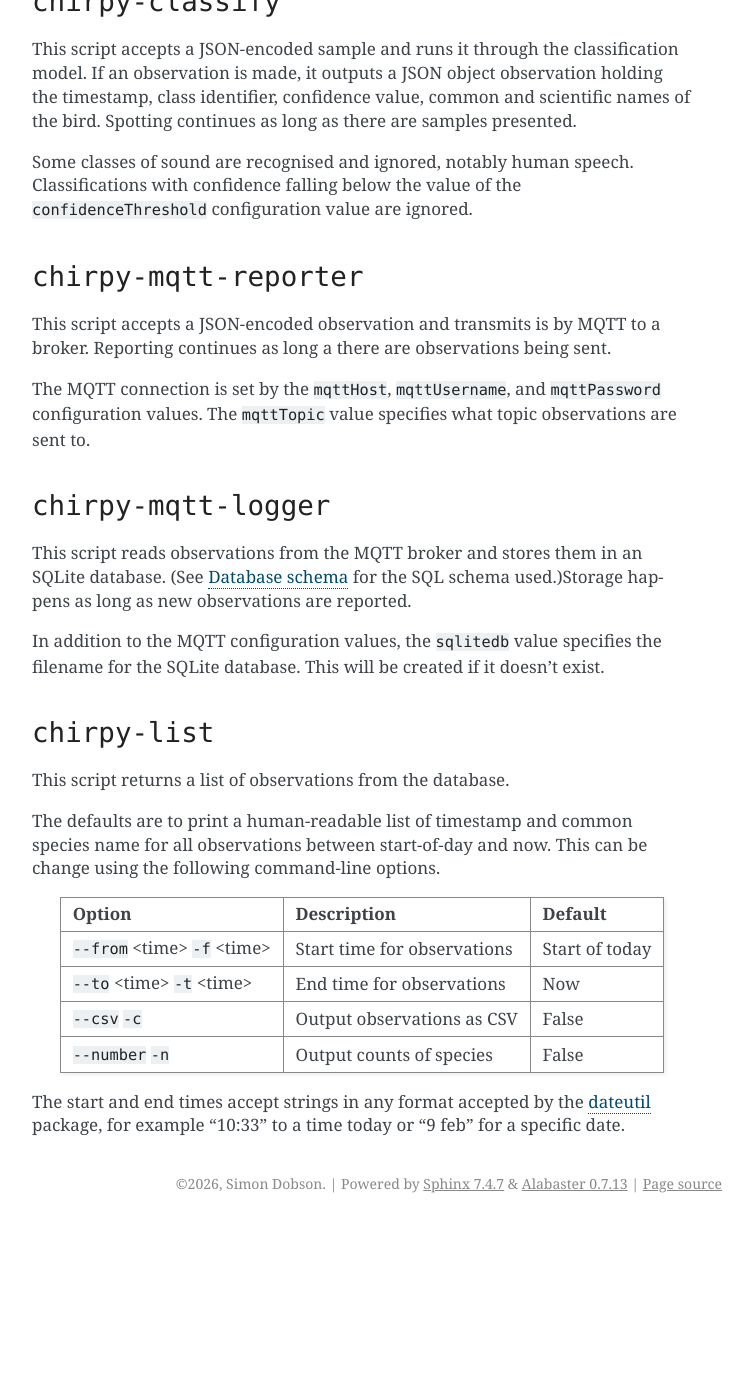
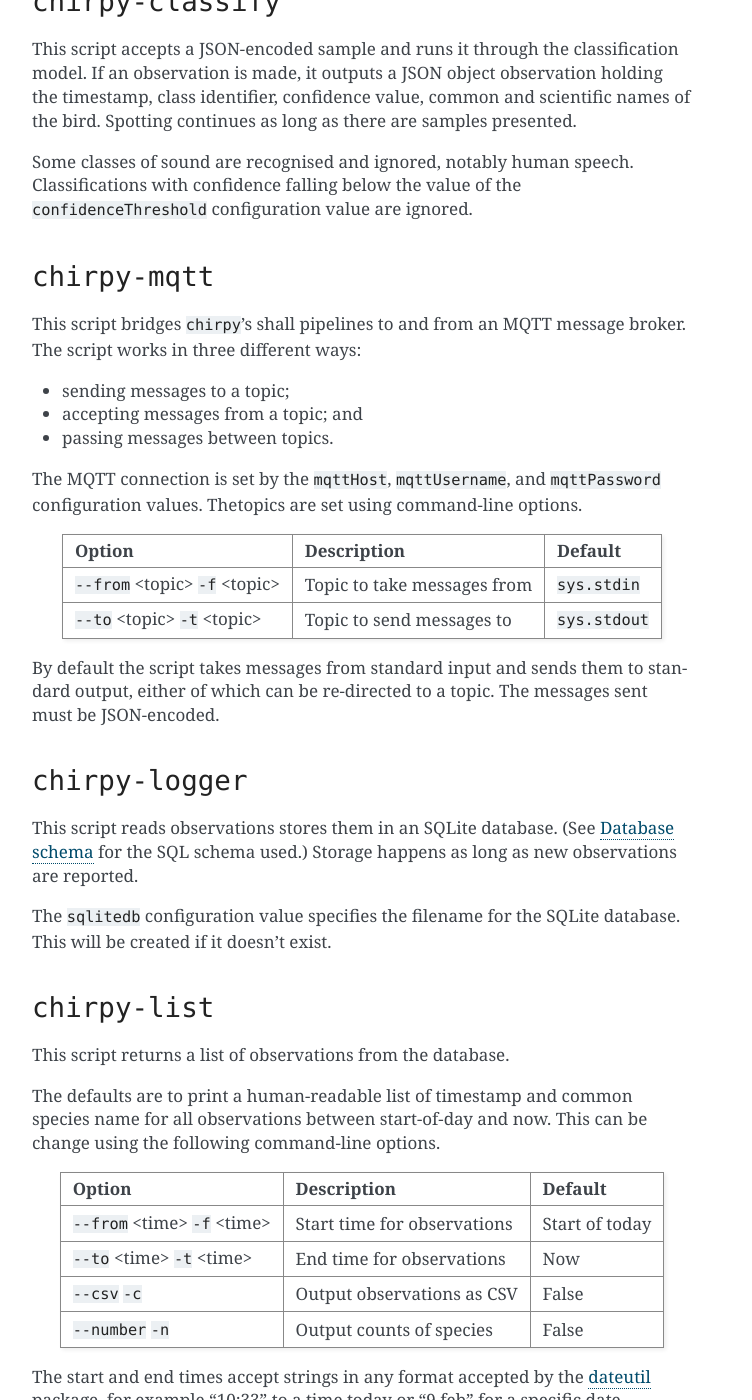
Before and after one commit to simoninireland/chirpy, a Sphinx documentation site: the page built from doc/scripts.rst, in a window 1280 px wide and 1400 px high, scrolled down 536 px. Shown: the whole window, without its empty margins (388-1140 px from the left). Built offline with Sphinx 7.4.7, drawn with Linux system fonts in a browser that asks for light colours; before the commit the page ends 1759 px from its top, so only the background shows below that; some of the changed text lies outside the part shown.

Commit message:
Refactored MQTT handling and logging

```diff
--- a/chirpy/__init__.py
+++ b/chirpy/__init__.py
@@ -50,5 +50,5 @@ from .audiofiles import load
 from .audiosample import record, makeSample, printSample
 from .classify import loadModel, loadLabels, segment, classify, mostLikelyIndex, identify, getLabelsMapping
 from .observations import makeObservation, printObservation
-from .mqtt import mqttConnect, mqttReportObservation
+from .mqtt import mqttConnect, mqttSendMessage
 from .db import dbOpenConnection, dbRecordObservation, dbAllObservationsOf, dbAllObservationsBetween, dbCountObservationsBetween
--- a/doc/scripts.rst
+++ b/doc/scripts.rst
@@ -38,27 +38,43 @@ Some classes of sound are recognised and ignored, notably human
 speech. Classifications with confidence falling below the value of the
 ``confidenceThreshold`` configuration value are ignored.
 
-``chirpy-mqtt-reporter``
-------------------------
+``chirpy-mqtt``
+---------------
 
-This script accepts a JSON-encoded observation and transmits is by
-MQTT to a broker. Reporting continues as long a there are observations
-being sent.
+This script bridges ``chirpy``'s shall pipelines to and from an MQTT
+message broker. The script works in three different ways:
+
+- sending messages to a topic;
+- accepting messages from a topic; and
+- passing messages between topics.
 
 The MQTT connection is set by the ``mqttHost``, ``mqttUsername``, and
-``mqttPassword`` configuration values. The ``mqttTopic`` value
-specifies what topic observations are sent to.
+``mqttPassword`` configuration values. Thetopics are set using
+command-line options.
 
-``chirpy-mqtt-logger``
-----------------------
++--------------------+-------------------------------+----------------+
+| Option             | Description                   | Default        |
++====================+===============================+================+
+| ``--from`` <topic> | Topic to take messages from   | ``sys.stdin``  |
+| ``-f`` <topic>     |                               |                |
++--------------------+-------------------------------+----------------+
+| ``--to`` <topic>   | Topic to send messages to     | ``sys.stdout`` |
+| ``-t`` <topic>     |                               |                |
++--------------------+-------------------------------+----------------+
 
-This script reads observations from the MQTT broker and stores them in
-an SQLite database. (See :doc:`db-schema` for the SQL schema
-used.)Storage happens as long as new observations are reported.
+By default the script takes messages from standard input and sends
+them to standard output, either of which can be re-directed to a
+topic. The messages sent must be JSON-encoded.
 
-In addition to the MQTT configuration values, the ``sqlitedb`` value
-specifies the filename for the SQLite database. This will be created
-if it doesn't exist.
+``chirpy-logger``
+-----------------
+
+This script reads observations stores them in an SQLite database. (See
+:doc:`db-schema` for the SQL schema used.) Storage happens as long as
+new observations are reported.
+
+The ``sqlitedb`` configuration value specifies the filename for the
+SQLite database. This will be created if it doesn't exist.
 
 ``chirpy-list``
 ---------------
```
Also changed, not shown: doc/config.rst (+2 -15 lines), doc/use-cases.rst (+23 -11 lines), 8 other files.
